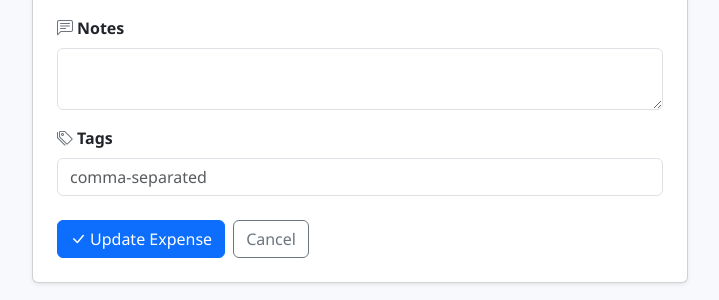
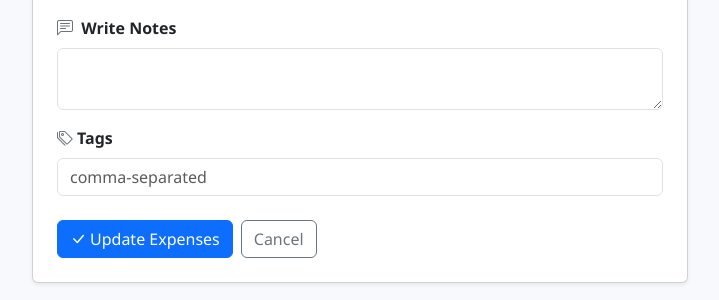
Before and after one commit to sanzinanafrose/PocketFlow, a Flask app: template templates/expenses/edit_expense.html in a window 1280 px wide. Shown: the part 396-696 px from the top of the page, without its empty margins (280-999 px from the left). Run offline with Flask 3, Linux system fonts and the light colour scheme; the template is opened without the code that fills it, so the values that code supplies are empty.

```diff
--- a/templates/expenses/edit_expense.html
+++ b/templates/expenses/edit_expense.html
@@ -63,7 +63,7 @@
         <!-- Notes -->
         <div class="mb-3">
           <label for="notes" class="form-label fw-semibold">
-            <i class="bi bi-chat-left-text me-1 text-secondary"></i>Notes
+            <i class="bi bi-chat-left-text me-1 text-secondary"></i> Write Notes
           </label>
           <textarea id="notes" name="notes" class="form-control" rows="2">{{ request.form.get('notes', expense.notes) }}</textarea>
         </div>
@@ -80,7 +80,7 @@
 
         <div class="d-flex gap-2">
           <button type="submit" class="btn btn-primary">
-            <i class="bi bi-check-lg me-1"></i>Update Expense
+            <i class="bi bi-check-lg me-1"></i>Update Expenses
           </button>
           <a href="{{ url_for('dashboard') }}" class="btn btn-outline-secondary">Cancel</a>
         </div>
```
